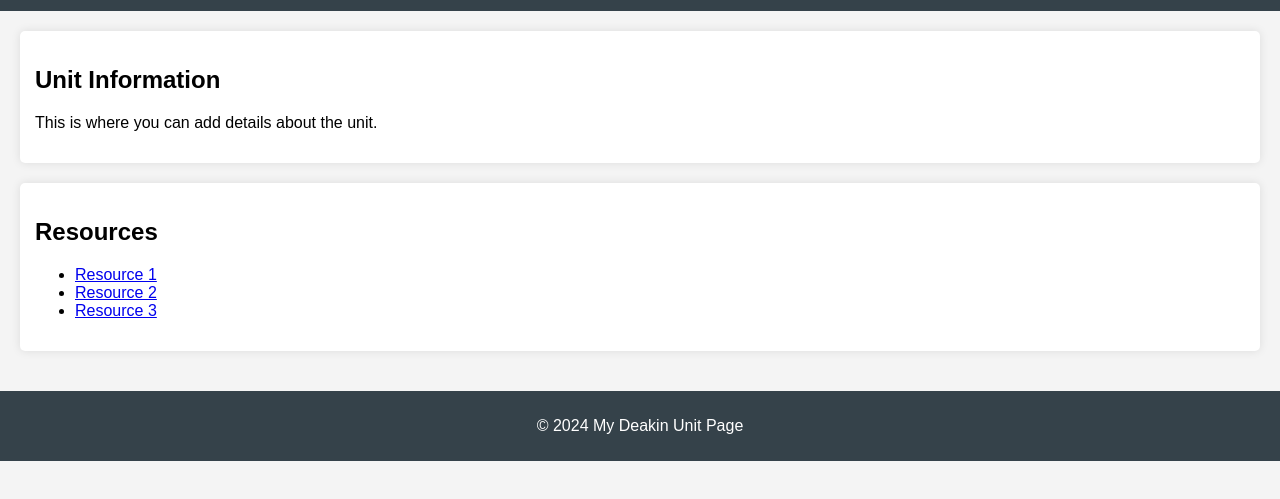
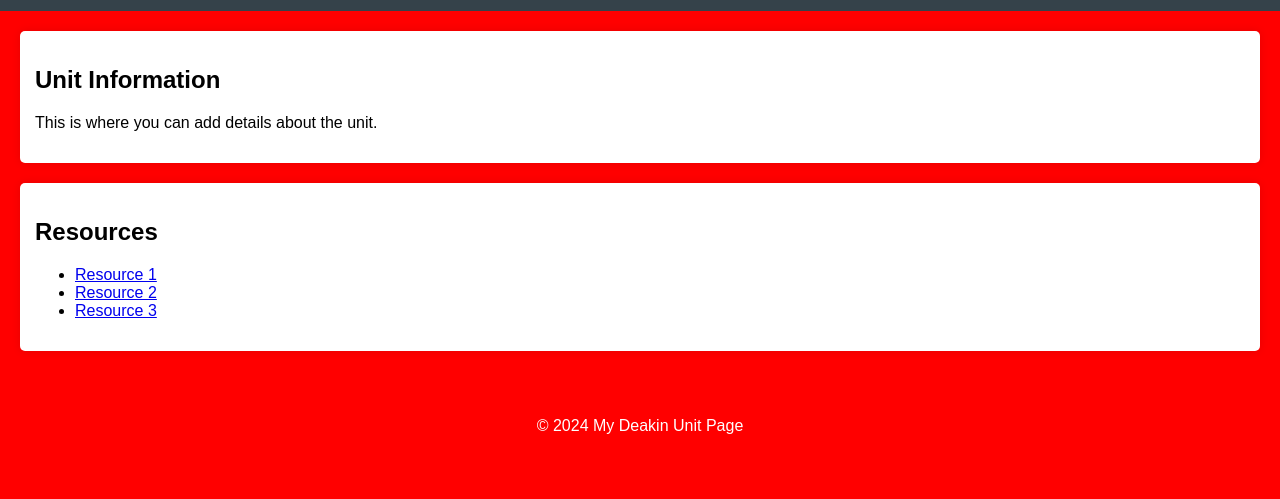
Before and after one commit to hridaydutta123/TEST-SIT-PASS, a plain HTML site: page index.html in a window 1280 px wide. Shown: the part 89-588 px from the top of the page. Drawn offline with Linux system fonts and the light colour scheme.

Commit message:
changed website color

```diff
--- a/styles.css
+++ b/styles.css
@@ -2,7 +2,7 @@ body {
     font-family: Arial, sans-serif;
     margin: 0;
     padding: 0;
-    background-color: #f4f4f4;
+    background-color: #FF0000;
 }
 
 header {
@@ -27,7 +27,7 @@ section {
 footer {
     text-align: center;
     padding: 10px 0;
-    background: #35424a;
+    background: #FF0000;
     color: white;
     position: relative;
     bottom: 0;
```
